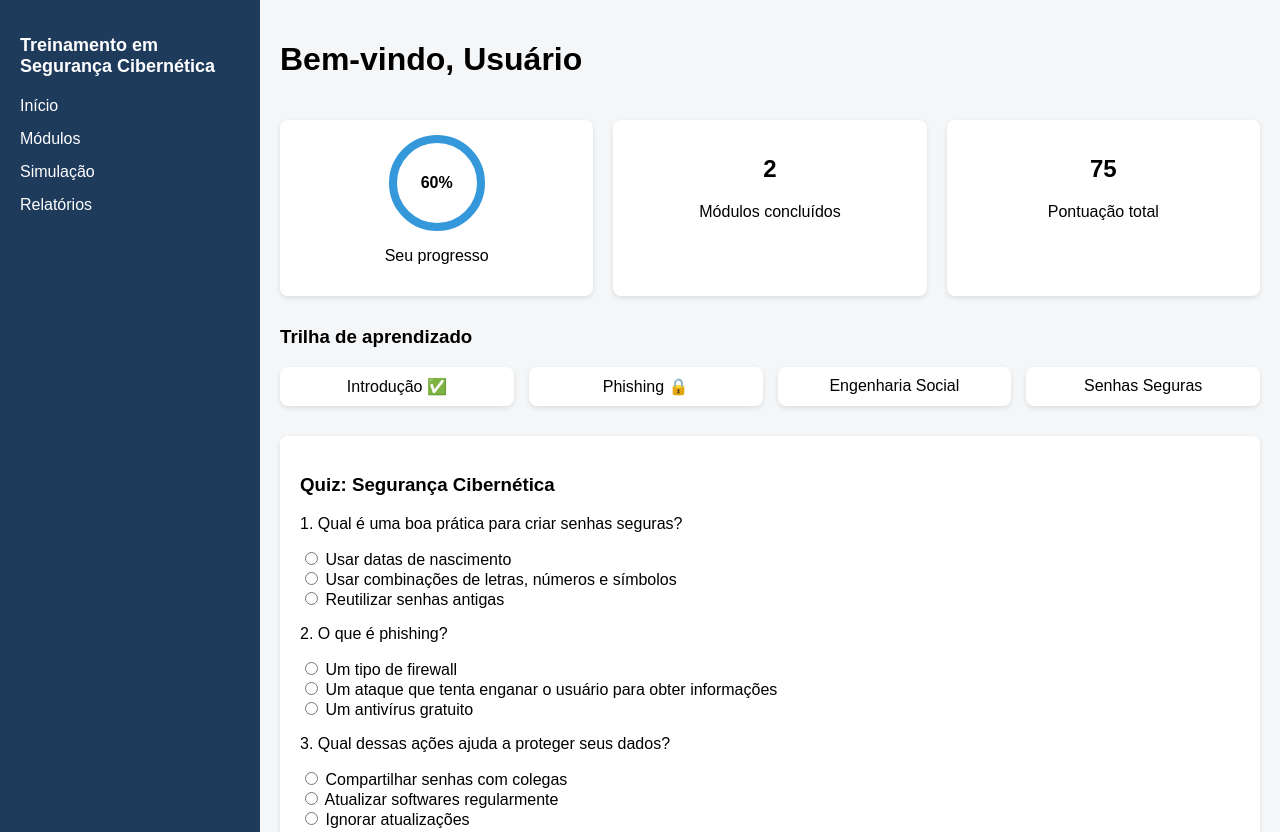
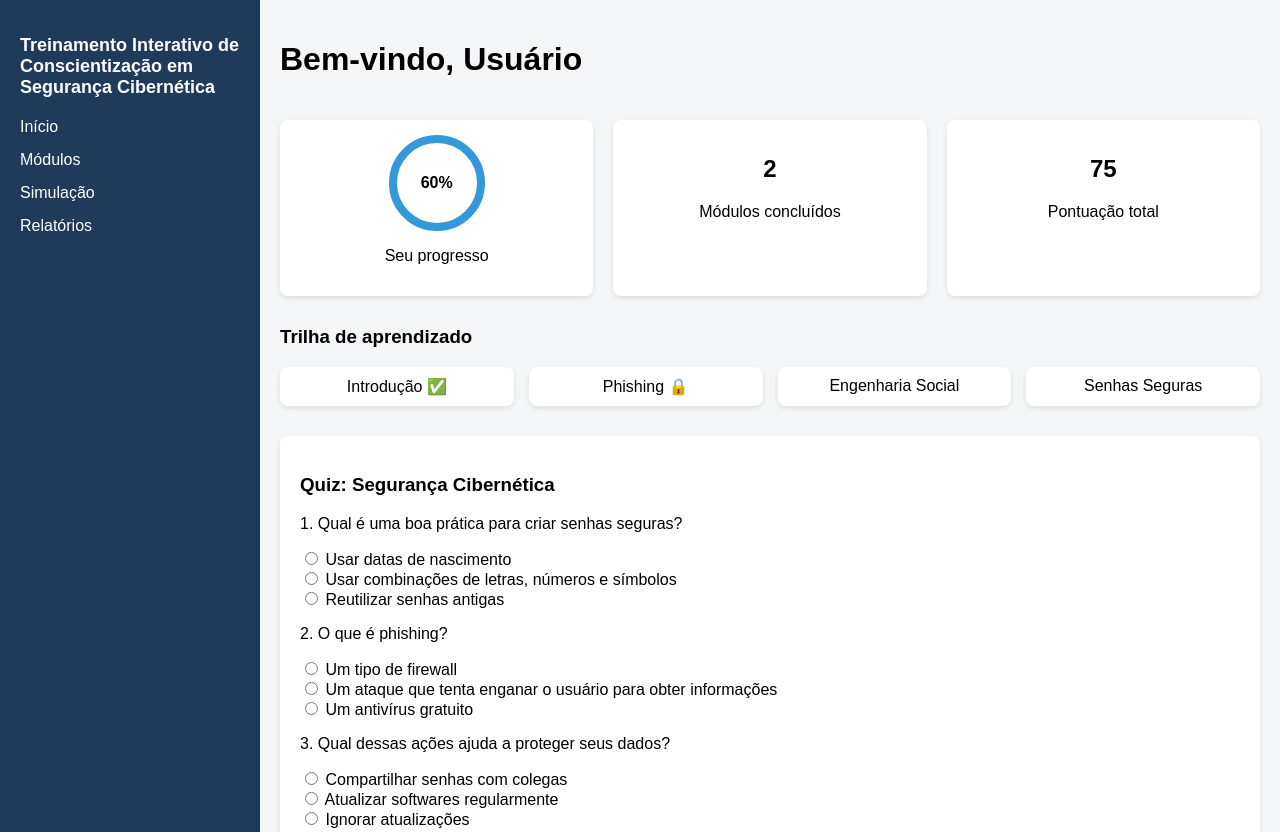
Before and after one commit to lucasbezerrarufino23-cpu/prototipo, a plain HTML site: page prototipo.html in a window 1280 px wide. Shown: the top 832 px of the page. Drawn offline with Linux system fonts and the light colour scheme.

Commit message:
Refactor HTML structure and content for clarity

```diff
--- a/prototipo.html
+++ b/prototipo.html
@@ -122,7 +122,7 @@
 <body>
 
 <div class="sidebar">
-  <h2>Treinamento em Segurança Cibernética</h2>
+  <h2>Treinamento Interativo de Conscientização em Segurança Cibernética</h2>
   <ul>
     <li>Início</li>
     <li>Módulos</li>
```
